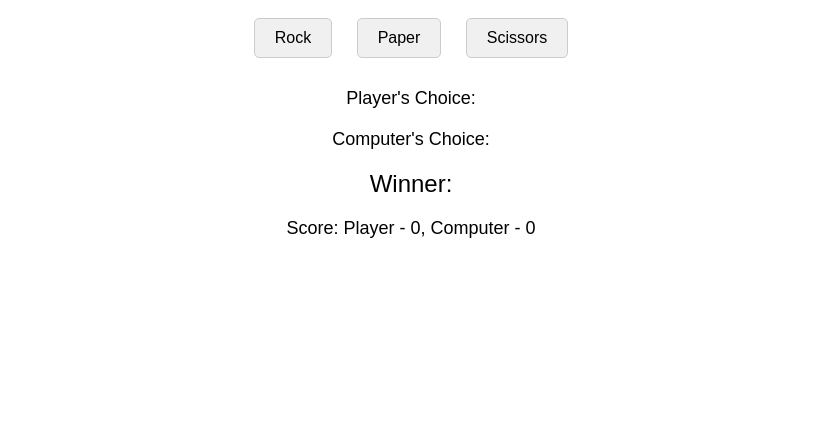
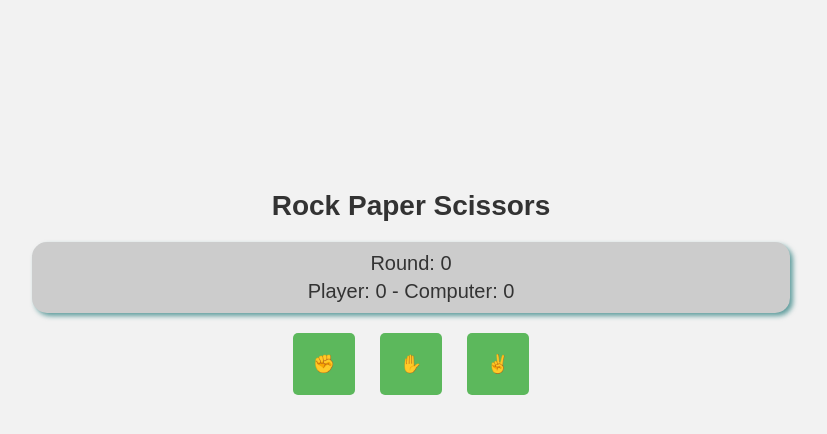
Before and after one commit to igrzetic/rock-paper-scissors, a plain HTML site: page index.html in a window 1280 px wide. Shown: the whole page, without its empty margins (229-1056 px from the left). Drawn offline with Linux system fonts and the light colour scheme.

Commit message:
Promjenjana je logika igre u playRound funkciji da radi sa gumbovima za unos i dodan je jednostavan stil stranice u css-u

```diff
--- a/index.html
+++ b/index.html
@@ -7,14 +7,19 @@
     <link rel="stylesheet" href="style.css">
 </head>
 <body>
-    <button id="rock">Rock</button>
-    <button id="paper">Paper</button>
-    <button id="scissors">Scissors</button>
-
-    <div id="player-choice">Player's Choice: </div>
-    <div id="computer-choice">Computer's Choice: </div>
-    <div id="winner">Winner: </div>
-    <div id="score">Score: Player - <span id="player-score">0</span>, Computer - <span id="computer-score">0</span></div>
+    <h1>Rock Paper Scissors</h1>
+    <div id="scoreboard">
+        <p id="round">Round: 0</p>
+        <p id="result"></p>
+        <p id="scores">Player: 0 - Computer: 0</p>
+        <p id="computer-choice"></p>
+    </div>
+    <div id="choices">
+        <button onclick="playRound('rock')">✊</button>
+        <button onclick="playRound('paper')">✋</button>
+        <button onclick="playRound('scissors')">✌</button>
+    </div>
+    <button id="restartBtn" onclick="restartGame" style="display: none;">Restart Game</button>
 
     <script src="script.js"></script>
 </body>
--- a/script.js
+++ b/script.js
@@ -1,55 +1,60 @@
-function getPlayerChoice() {
-    let playerSelection = prompt("Choose rock, paper, scissors:").toLowerCase();
-    const validPick = ['rock', 'paper', 'scissors'];
+let playerScore = 0;
+let computerScore = 0;
+let round = 0;
 
-    while (!validPick.includes(playerSelection)) {
-        alert("Invalid choice. Pick between rock, paper, scissors.");
-        playerSelection = prompt("Choose rock, paper, scissors:").toLowerCase();
+function computerPlay () {
+    const choices = ['rock', 'paper', 'scissors'];
+    const randomIndex = Math.floor(Math.random() * choices.length);
+    return choices[randomIndex];
+}
+
+function playRound (playerSelection) {
+    const computerSelection = computerPlay();
+
+    round++;
+    document.getElementById('round').textContent = "Round: " + round;
+
+    let result;
+    if (
+        (playerSelection === 'rock' && computerSelection === 'scissors') ||
+        (playerSelection === 'paper' && computerSelection === 'rock') ||
+        (playerSelection === 'scissors' && computerSelection === 'paper')
+    ) {
+        result = 'You Win!';
+        playerScore++;
+    } else if (playerSelection === computerSelection) {
+        result = "It's a tie";
+    } else {
+        result = 'Computer Wins!';
+        computerScore++;
     }
 
-    console.log("Player: " + playerSelection);
-    return playerSelection;
+    const computerChoiceTxt = `Computer chose: ${computerSelection}`;
+    document.getElementById('computer-choice').textContent = computerChoiceTxt;
+
+    document.getElementById('result').textContent = result;
+    document.getElementById('scores').textContent = `Player: ${playerScore} - Computer: ${computerScore}`;
+
+    if(playerScore === 5) {
+        document.getElementById('result').textContent = "You win the game!";
+        endGame();
+    } else if (computerScore === 5) {
+        document.getElementById('result').textContent = "Game Over! Computer wins!";
+        endGame();
+    }
 }
 
-function getComputerChoice() {
-    const validPick = ['rock', 'paper', 'scissors'];
-    const randomPick = Math.floor(Math.random() * 3);
-    const computerSelection = validPick[randomPick];
+function restartGame () {
+    playerScore = 0;
+    computerScore = 0;
+    round = 0;
 
-    console.log("Computer: " + computerSelection);
-    return computerSelection;
+    document.getElementById('round').textContent = 'Round: 0';
+    document.getElementById('result').textContent = '';
+    document.getElementById('scores').textContent = 'Player: 0 - Computer: 0';
+    document.getElementById('restartBtn').style.display = 'none';
 }
 
-/*
-function playRound() {
-    let round = 1;
-    let Pscore = 0;
-    let Cscore = 0;
-    const validPick = ['rock', 'paper', 'scissors'];
-
-    for (let i = 0; i < 5; i++) {
-        console.log("Round: " + round);
-        const playerSelection = getPlayerChoice();
-        const computerSelection = getComputerChoice();
-
-        const playerIndex = validPick.indexOf(playerSelection);
-        const computerIndex = validPick.indexOf(computerSelection);
-
-        if (playerIndex === computerIndex) {
-            console.log("It's a tie!");
-        }
-        else if ((playerIndex + 1) %3 === computerIndex) {
-            Cscore ++
-            console.log("Computer wins this round!")
-        }
-        else {
-            Pscore ++
-            console.log("Player wins this round!")
-        }
-        round ++;
-    }
-
-    console.log("Final score: Player: " + Pscore + " Computer: " + Cscore);
+function endGame () {
+    document.getElementById('restartBtn').style.display = 'inline-block';
 }
-playRound();
-*/
--- a/style.css
+++ b/style.css
@@ -1,35 +1,57 @@
 body {
+    text-align: center;
     font-family: Arial, sans-serif;
-    text-align: center;
+    background-color: #f2f2f2;
+}
+
+h1 {
+    font-size: 28px;
+    margin-top: 15%;
+    color: #333;
+}
+
+#scoreboard {
+    margin: 20px 20%;
+    padding: 5px;
+    background-color: #ccc;
+    color: #333;
+    border-radius: 15px;
+    box-shadow: 3px 3px 5px rgba(0, 102, 102, 0.6);
+}
+
+#scoreboard p {
+    font-size: 20px;
+    margin: 5px 0;
 }
 
 button {
-    margin: 10px;
-    padding: 10px 20px;
-    font-size: 16px;
+    font-size: 18px;
+    margin: 0 10px;
+    border-radius: 5px;
+    border: none;
+    color: white;
     cursor: pointer;
-    background-color: #f0f0f0;
-    border: 1px solid #ccc;
-    border-radius: 5px;
-    transition: background-color 0.3s ease;
 }
 
-button:hover {
-    background-color: #e0e0e0;
+#choices button {
+    background-color: #5cb85c;
+    padding: 20px;
 }
 
-#player-choice,
-#computer-choice {
-    margin-top: 20px;
-    font-size: 18px;
+#choices button:hover {
+    box-shadow: 3px 3px 10px rgba(0, 0, 0, 0.3);
+    background-color: #4cae4c;
+    transition: 0.3s ease;
 }
 
-#winner {
+#restartBtn {
+    padding: 10px 20px;
     margin-top: 20px;
-    font-size: 24px;
+    background-color: #d9534f;
 }
 
-#score {
-    margin-top: 20px;
-    font-size: 18px;
+#restartBtn:hover {
+    box-shadow: 3px 3px 10px rgba(0, 0, 0, 0.3);
+    background-color: #c9302c;
+    transition: 0.3s ease;
 }
```
Also changed, not shown: 3 other files.
